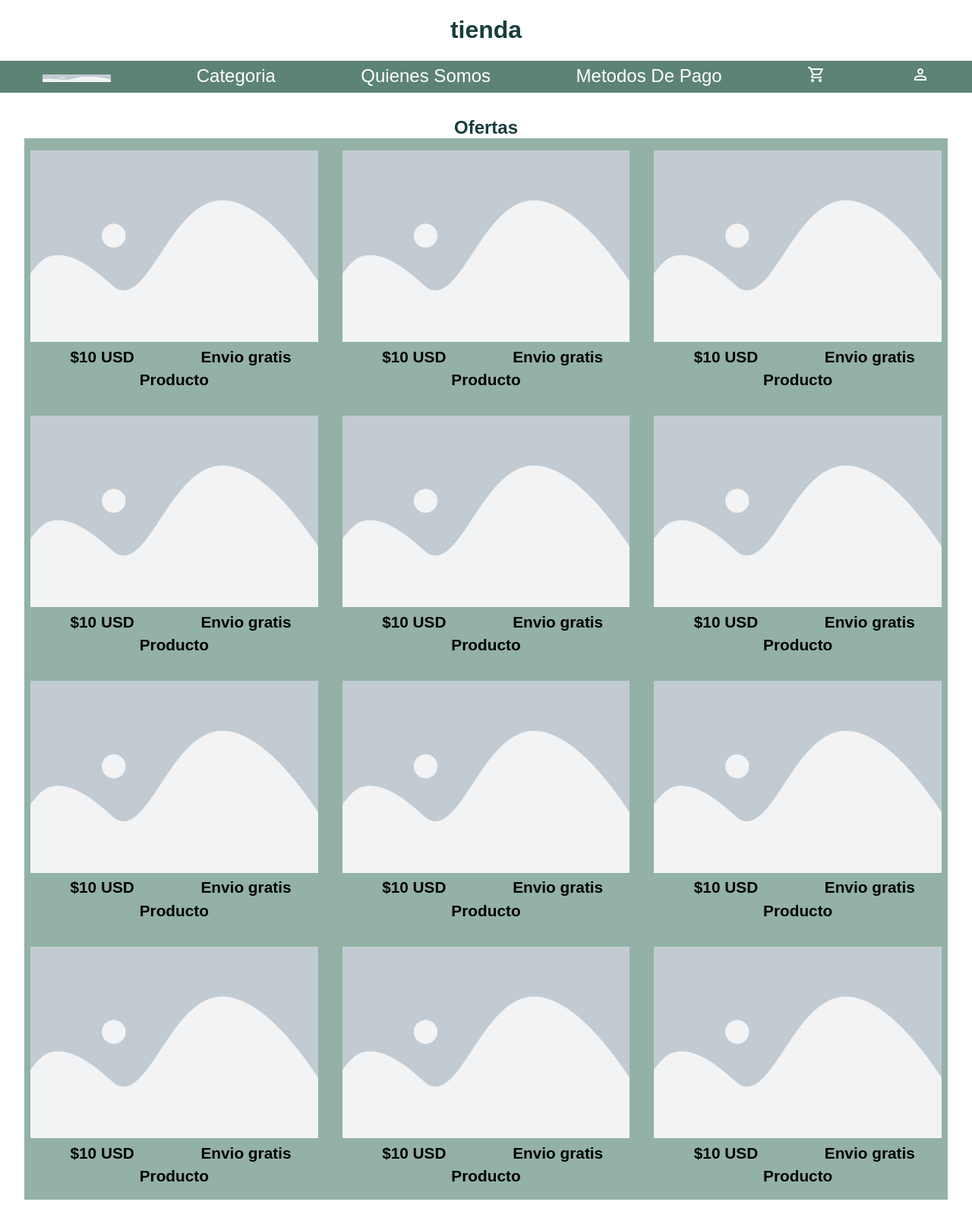
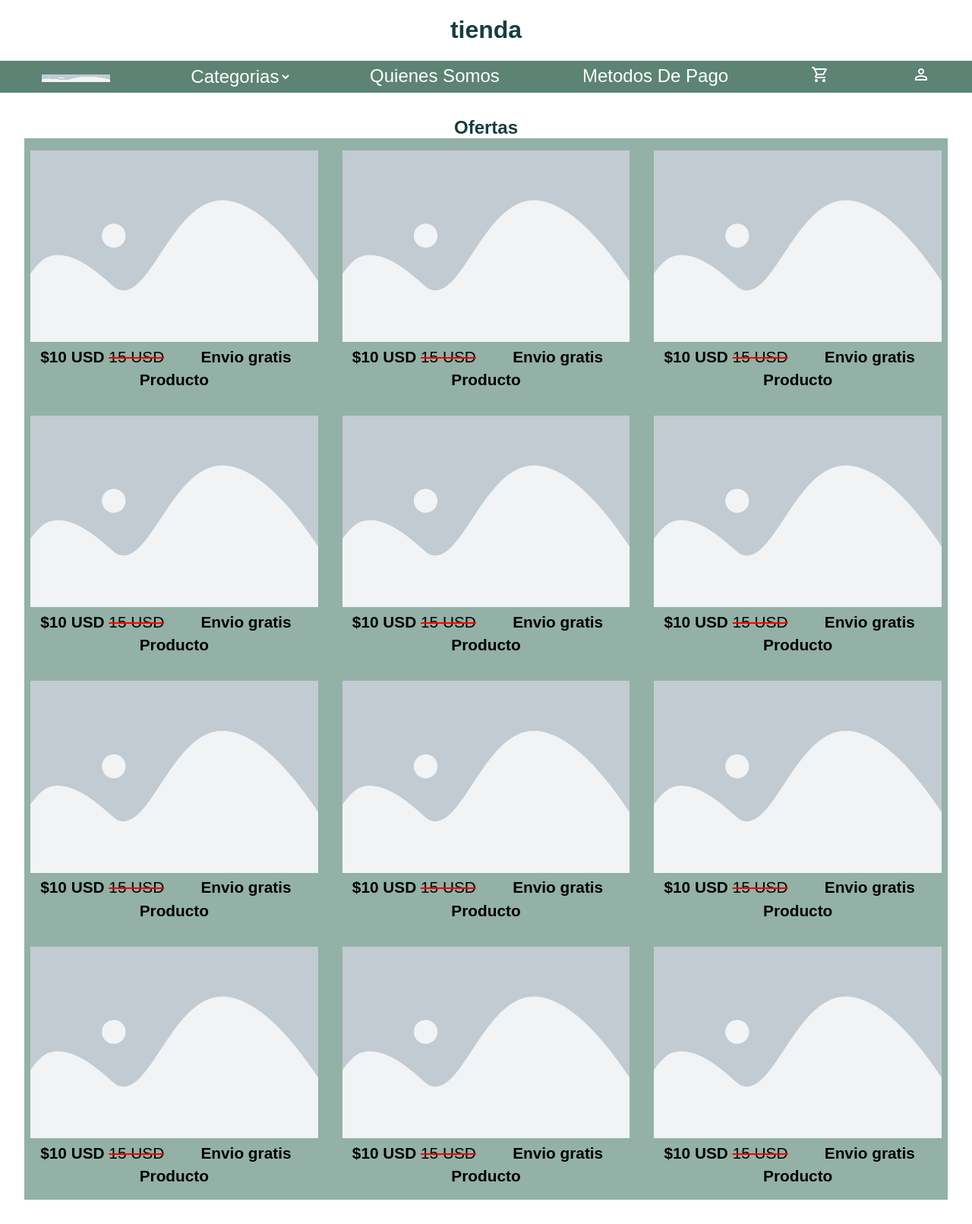
Before and after one commit to AmayaG08/Proyecto-Desarollo_web, a PHP site: page / in a window 1280 px wide. Shown: the whole page at 76% size. Run offline with PHP 8.4, Linux system fonts and the light colour scheme.

Commit message:
modificacion del nav y diseño de los productos

```diff
--- a/css/styles.css
+++ b/css/styles.css
@@ -1,42 +1,48 @@
 :root {
-    --primario: #183D3D;
-    --primarioOscuro: #040D12;
-    --secundario: #5C8374;
-    --secundarioClaro: #93B1A6;
-    --blanco: #FFF;
+  --primario: #183d3d;
+  --primarioOscuro: #040d12;
+  --secundario: #5c8374;
+  --secundarioClaro: #93b1a6;
+  --blanco: #fff;
   --negro: #000;
 }
-html{
-    font-size: 62,5%;
+html {
+  font-size: 62, 5%;
   box-sizing: border-box;
 }
-  *, *::before, *::after{
+*,
+*::before,
+*::after {
   box-sizing: inherit;
 }
-  *{
+* {
   margin: 0;
   padding: 0;
 }
-body{
+body {
   font-size: 1rem;
-    font-family: 'Barlow', sans-serif;
+  font-family: "Barlow", sans-serif;
 }
-main{
+main {
   margin: 2rem;
 }
-.nav_principal{
+h1,
+h2,
+h3,
+h4 {
+  text-align: center;
+  color: var(--primario);
+}
+img {
+  max-width: 100%;
+}
+.nav_principal {
   display: flex;
   flex-direction: column;
   background-color: var(--secundario);
 }
-    @media (min-width: 380px){
-        .nav_principal{
-            flex-direction: row;
-            justify-content: space-around;
-        }
-    }
 
-    .nav_principal a{
+.nav_principal a {
   display: block;
   text-align: center;
   text-decoration: none;
@@ -45,50 +51,57 @@ main{
   font-weight: 500;
   padding: 0.4rem;
 }
-    .nav_principal a:hover{
+.nav_principal a:hover {
   background-color: var(--secundarioClaro);
   color: var(--negro);
 }
 
-h1,
-h2,
-h3,
-h4{
-    text-align: center;
-    color: var(--primario);
+.categorias{
+    border: none;
+    background: transparent;
+    color: var(--blanco);
+    font-size: 1.5rem;
 }
-img{
-    max-width: 100%;
-}
-.product-list{
+
+.product-list {
   display: grid;
   grid-template-columns: repeat(2, 1fr);
   gap: 2rem;
   background-color: var(--secundarioClaro);
   padding: 1rem 0.5rem;
 }
-.info-product{
+.info-product {
   font-weight: bold;
   text-align: center;
 }
-.description-product{
+
+.sale{
+    font-weight: normal;
+    text-decoration: line-through;
+    text-decoration-color: red ;
+
+}
+.description-product {
   grid-column: 1/3;
 }
-.info-product p{
+.info-product p {
   margin: 0.2rem;
 }
 
-
-
-
-@media (min-width: 687px){
-    .product-list{
+@media (min-width: 687px) {
+  .product-list {
     display: grid;
     grid-template-columns: repeat(3, 1fr);
   }
-    .info-product{
+  .info-product {
     font-size: 1.3rem;
     display: grid;
-        grid-template-columns: repeat(2,1fr);
+    grid-template-columns: repeat(2, 1fr);
   }
 }
+@media (min-width: 380px) {
+  .nav_principal {
+    flex-direction: row;
+    justify-content: space-around;
+  }
+}
--- a/index.html
+++ b/index.html
@@ -13,7 +13,9 @@
 </header>
     <nav class="nav_principal">
       <a href="#"><img src="img/logo.webp" alt="" width="90" height="10"></a></li>
-      <a href="#">Categoria</a>
+      <select name="categorias" class="categorias">
+        <option value="Categoria" selected disabled>Categorias</option>
+      </select>
       <a href="#">Quienes Somos</a>
       <a href="#">Metodos De Pago</a>
       <a href="#"><svg xmlns="http://www.w3.org/2000/svg" height="24" viewBox="0 -960 960 960" width="24" style="fill: #fff;"><path d="M280-80q-33 0-56.5-23.5T200-160q0-33 23.5-56.5T280-240q33 0 56.5 23.5T360-160q0 33-23.5 56.5T280-80Zm400 0q-33 0-56.5-23.5T600-160q0-33 23.5-56.5T680-240q33 0 56.5 23.5T760-160q0 33-23.5 56.5T680-80ZM246-720l96 200h280l110-200H246Zm-38-80h590q23 0 35 20.5t1 41.5L692-482q-11 20-29.5 31T622-440H324l-44 80h480v80H280q-45 0-68-39.5t-2-78.5l54-98-144-304H40v-80h130l38 80Zm134 280h280-280Z"/></svg></a></li>
@@ -30,7 +32,7 @@
           <img src="img/logo.webp" alt="">
         </div>
         <div class="info-product">
-          <p>$10 USD</p>
+          <p>$10 USD <span class="sale">15 USD</span></p>
           <p>Envio gratis</p>
           <p class="description-product">Producto</p>
         </div>
@@ -42,7 +44,7 @@
           <img src="img/logo.webp" alt="">
         </div>
         <div class="info-product">
-          <p>$10 USD</p>
+          <p>$10 USD <span class="sale">15 USD</span></p>
           <p>Envio gratis</p>
           <p class="description-product">Producto</p>
         </div>
@@ -54,7 +56,7 @@
           <img src="img/logo.webp" alt="">
         </div>
         <div class="info-product">
-          <p>$10 USD</p>
+          <p>$10 USD <span class="sale">15 USD</span></p>
           <p>Envio gratis</p>
           <p class="description-product">Producto</p>
         </div>
@@ -64,7 +66,7 @@
           <img src="img/logo.webp" alt="">
         </div>
         <div class="info-product">
-          <p>$10 USD</p>
+          <p>$10 USD <span class="sale">15 USD</span></p>
           <p>Envio gratis</p>
           <p class="description-product">Producto</p>
         </div>
@@ -76,7 +78,7 @@
           <img src="img/logo.webp" alt="">
         </div>
         <div class="info-product">
-          <p>$10 USD</p>
+          <p>$10 USD <span class="sale">15 USD</span></p>
           <p>Envio gratis</p>
           <p class="description-product">Producto</p>
         </div>
@@ -88,7 +90,7 @@
           <img src="img/logo.webp" alt="">
         </div>
         <div class="info-product">
-          <p>$10 USD</p>
+          <p>$10 USD <span class="sale">15 USD</span></p>
           <p>Envio gratis</p>
           <p class="description-product">Producto</p>
         </div>
@@ -98,7 +100,7 @@
           <img src="img/logo.webp" alt="">
         </div>
         <div class="info-product">
-          <p>$10 USD</p>
+          <p>$10 USD <span class="sale">15 USD</span></p>
           <p>Envio gratis</p>
           <p class="description-product">Producto</p>
         </div>
@@ -110,7 +112,7 @@
           <img src="img/logo.webp" alt="">
         </div>
         <div class="info-product">
-          <p>$10 USD</p>
+          <p>$10 USD <span class="sale">15 USD</span></p>
           <p>Envio gratis</p>
           <p class="description-product">Producto</p>
         </div>
@@ -122,7 +124,7 @@
           <img src="img/logo.webp" alt="">
         </div>
         <div class="info-product">
-          <p>$10 USD</p>
+          <p>$10 USD <span class="sale">15 USD</span></p>
           <p>Envio gratis</p>
           <p class="description-product">Producto</p>
         </div>
@@ -132,7 +134,7 @@
           <img src="img/logo.webp" alt="">
         </div>
         <div class="info-product">
-          <p>$10 USD</p>
+          <p>$10 USD <span class="sale">15 USD</span></p>
           <p>Envio gratis</p>
           <p class="description-product">Producto</p>
         </div>
@@ -144,7 +146,7 @@
           <img src="img/logo.webp" alt="">
         </div>
         <div class="info-product">
-          <p>$10 USD</p>
+          <p>$10 USD <span class="sale">15 USD</span></p>
           <p>Envio gratis</p>
           <p class="description-product">Producto</p>
         </div>
@@ -156,7 +158,7 @@
           <img src="img/logo.webp" alt="">
         </div>
         <div class="info-product">
-          <p>$10 USD</p>
+          <p>$10 USD <span class="sale">15 USD</span></p>
           <p>Envio gratis</p>
           <p class="description-product">Producto</p>
         </div>
@@ -164,5 +166,6 @@
           </section>
    </main>
 
+
   </body>
 </html>
```
Lines whose indentation alone changed are shown as unchanged.
